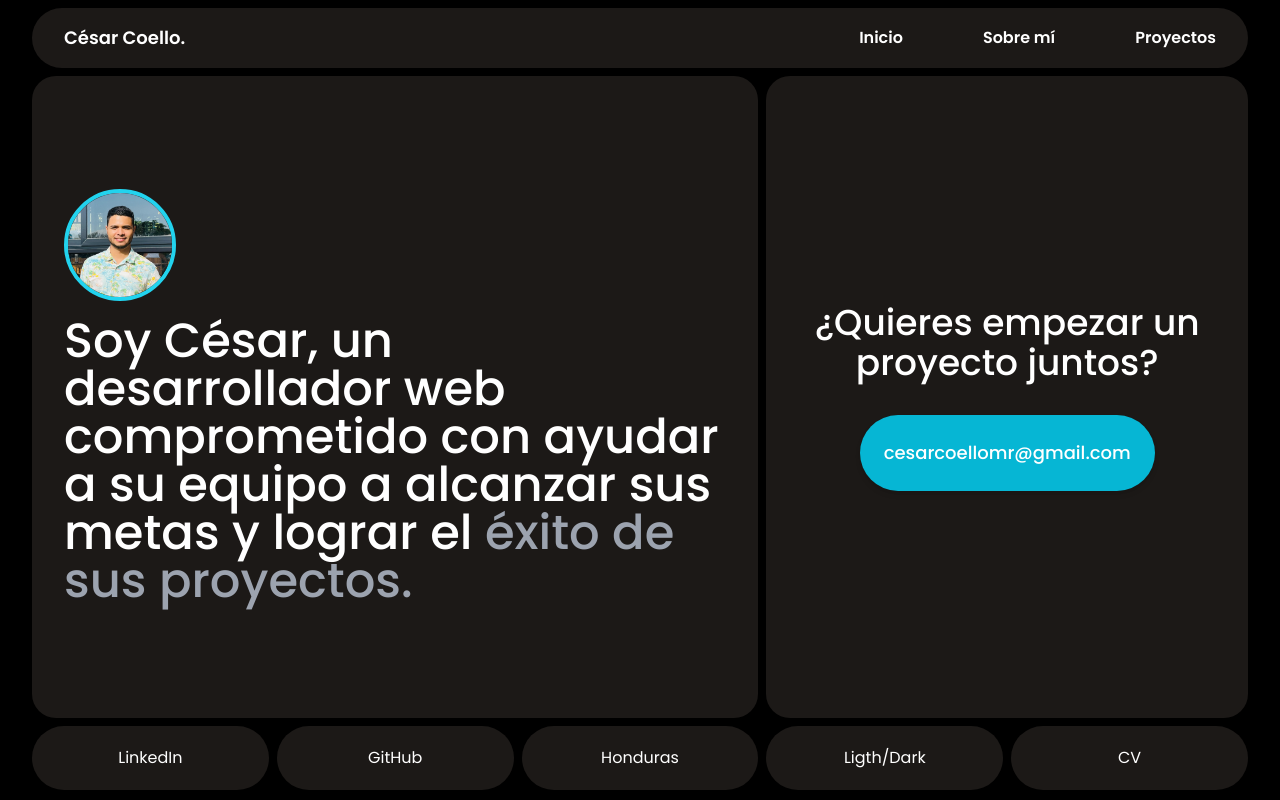
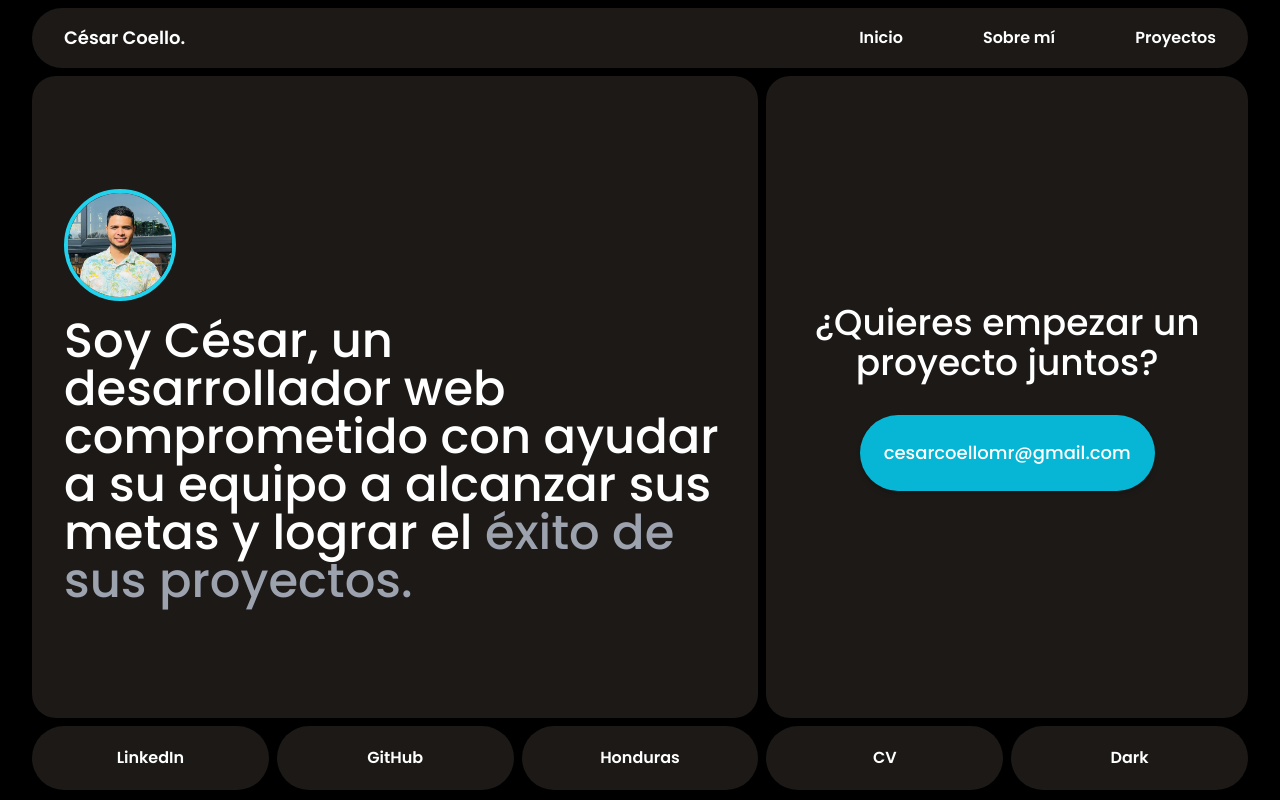
Before and after one commit to cesarcoello/portfolio-cesarcoello, an Astro site: page / in a window 1280 px wide. Shown: the top 800 px of the page. Built offline with nearby package versions, Linux system fonts and the light colour scheme; Astro itself is replaced by a stand-in of ours.

Commit message:
componente enlace

```diff
--- /dev/null
+++ b/src/components/LinkCard.astro
@@ -0,0 +1,8 @@
+---
+export interface Props {
+  title: string;
+  href?: string;
+}
+
+const { title, href } = Astro.props;
+---
--- a/src/sections/Home.astro
+++ b/src/sections/Home.astro
@@ -1,5 +1,10 @@
 ---
-
+const enlaces = [
+  { title: "LinkedIn", url: "https://www.linkedin.com/in/cesarcoello" },
+  { title: "GitHub", url: "https://github.com/cesarcoello" },
+  { title: "Honduras", url: "https://www.google.com/maps/place/Honduras" },
+  { title: "CV", url: "/resume-cesarcoello.pdf" },
+];
 ---
 
 <section
@@ -44,34 +49,28 @@
   </div>
 
   <!-- Redes sociales o enlaces adicionales -->
-  <div
-    class='col-span-2 p-5 md:p-8 rounded-full md:col-span-1 md:row-span-1 bg-stone-900 shadow-md flex items-center justify-center'
-  >
-    <p class='text-white'>LinkedIn</p>
-  </div>
 
+  {
+    enlaces.map(({ title, url }) => (
+      <div class='col-span-1 p-5 md:p-8 rounded-full md:col-span-1 row-span-1 bg-stone-900 shadow-md flex items-center justify-center'>
+        <a
+          href={url}
+          download='Curriculum'
+          target='_blank'
+          rel='noopener noreferrer'
+          class='text-white  font-semibold'
+        >
+          {title}
+        </a>
+      </div>
+    ))
+  }
   <div
     class='col-span-1 p-5 md:p-8 rounded-full md:col-span-1 row-span-1 bg-stone-900 shadow-md flex items-center justify-center'
   >
-    <p class='text-white'>GitHub</p>
-  </div>
-
-  <div
-    class='col-span-1 p-5 md:p-8 rounded-full md:col-span-1 row-span-1 bg-stone-900 shadow-md flex items-center justify-center'
-  >
-    <p class='text-white'>Honduras</p>
-  </div>
-
-  <div
-    class='col-span-1 p-5 md:p-8 rounded-full md:col-span-1 row-span-1 bg-stone-900 shadow-md flex items-center justify-center'
-  >
-    <p class='text-white'>Ligth/Dark</p>
-  </div>
-
-  <div
-    class='col-span-1 p-5 md:p-8 rounded-full md:col-span-1 row-span-1 bg-stone-900 shadow-md flex items-center justify-center'
-  >
-    <p class='text-white'>CV</p>
+    <a href='/' download='Curriculum' class='text-white font-semibold'>
+      Dark
+    </a>
   </div>
 </section>
 
--- a/tailwind.config.mjs
+++ b/tailwind.config.mjs
@@ -1,5 +1,6 @@
 /** @type {import('tailwindcss').Config} */
 export default {
+	darkMode: 'class', // Habilita el soporte para el modo oscuro
 	content: ['./src/**/*.{astro,html,js,jsx,md,mdx,svelte,ts,tsx,vue}'],
 	theme: {
 		extend: {
```
Also changed, not shown: public/extra.jpg (added), public/proyecto-01.jpg, 1 other file.
